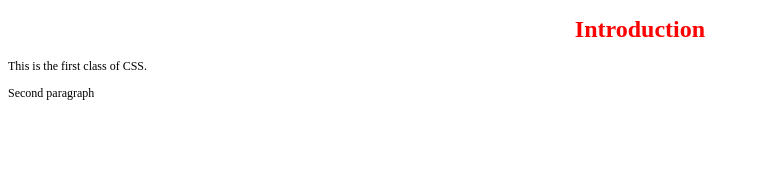
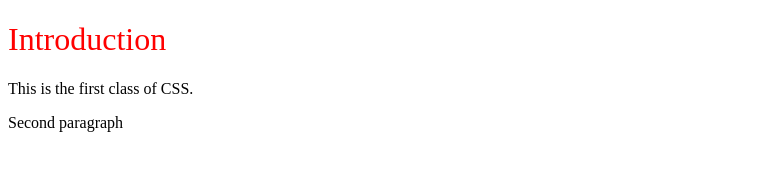
Before and after one commit to MErtanM/css-challange, a plain HTML site: page index.html in a window 1280 px wide. Shown: the whole page, without its empty margins (0-760 px from the left). Drawn offline with Linux system fonts and the light colour scheme.

```diff
--- a/index.html
+++ b/index.html
@@ -6,7 +6,28 @@
     <meta name="viewport" content="width=device-width, initial-scale=1.0">
     <title>CSS</title>
 
-    <link rel="stylesheet" href="style.css">
+    <!-- eksternal css -->
+    <!-- <link rel="stylesheet" href="style.css"> -->
+
+        <!-- internal css -->
+<style>
+
+h1{
+
+color:red;
+font-size:px;
+font-weight: 400 ;
+
+}
+
+
+
+
+
+
+
+
+</style>
 
 
 
```
